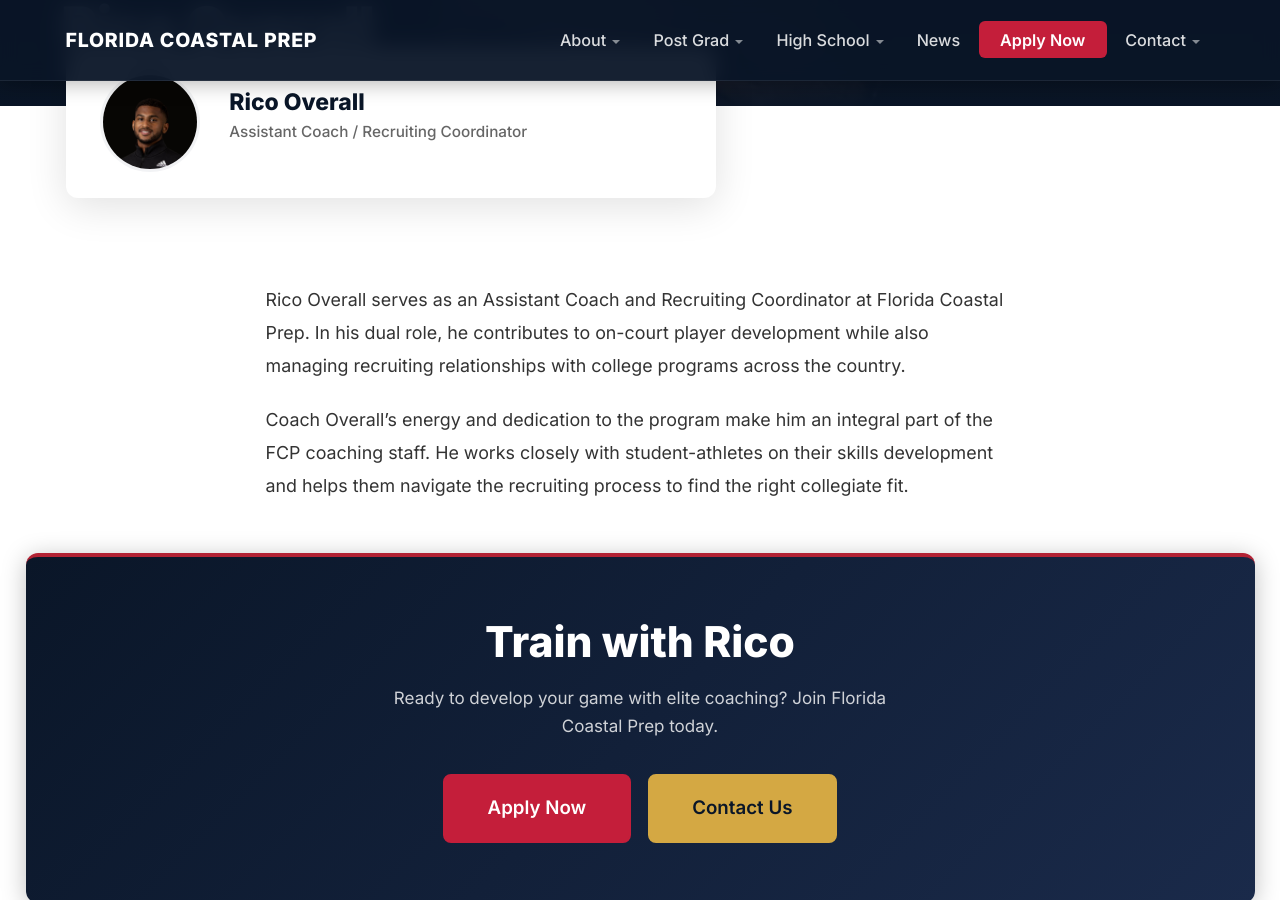
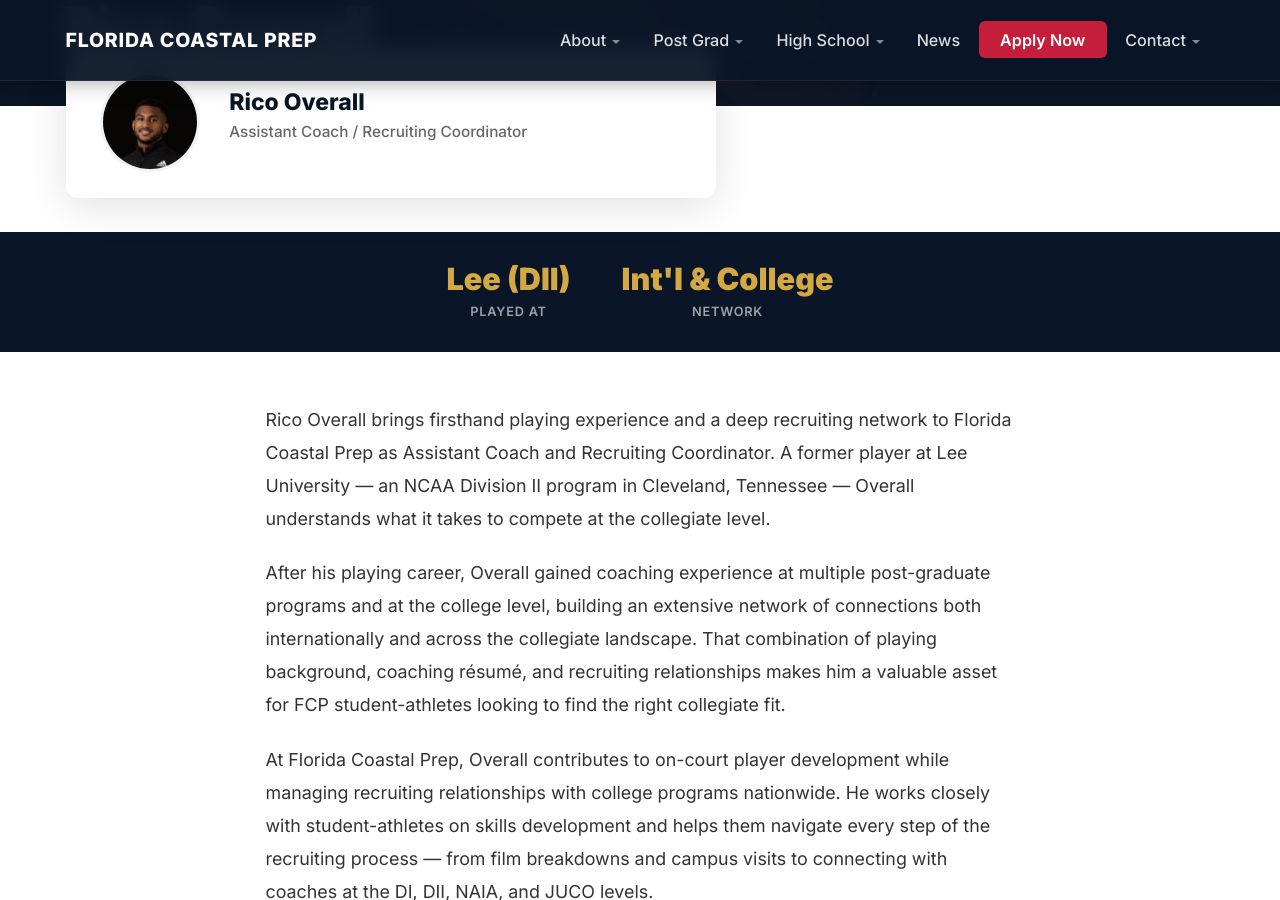
Before and after one commit to CoachD23/fcp-jekyll-site, a Jekyll site: the page built from coaches/rico-overall.md, in a window 1280 px wide and 900 px high, scrolled down 344 px. Built offline with Jekyll 4.4.1, drawn with Linux system fonts in a browser that asks for light colours; a script that is not in the unit is left out; some of the changed text lies outside the part shown.

Commit message:
feat: update Rico Overall & Vando Becheli bios
- Rico: added Lee University (NCAA DII) playing career, college coaching
  experience, post-grad stops, international & collegiate connections
- Vando: added 20-win seasons at Lighthouse Christian College (most
  recent head coaching stop before FCP)

Co-Authored-By: Claude Opus 4.6 <noreply@anthropic.com>

```diff
--- a/_data/staff.yml
+++ b/_data/staff.yml
@@ -42,11 +42,11 @@
   badge: ""
   image: "/assets/images/coaches/vando-becheli.jpg"
   action_image: ""
-  bio: "Fifth-year National Post Grad Head Coach, formerly of Utah State University Eastern with over 120 wins in 8 seasons. His 2009-2010 team finished third in NJCAA after winning a Region XVIII championship."
+  bio: "Fifth-year National Post Grad Head Coach with 120+ wins at Utah State Eastern (Region XVIII champ, 3rd NJCAA) and 20-win seasons every year at Lighthouse Christian College. Brazilian native with 25 years of professional playing and coaching experience."
   bio_extended: |
-    Vando Becheli brings a global perspective to Florida Coastal Prep as the PG Director and Assistant Athletic Director. A Brazilian native with 25 years of professional playing and coaching experience, Becheli has coached at the highest levels on multiple continents.
+    Vando Becheli brings a global perspective to Florida Coastal Prep as the National Post Grad Director and Assistant Athletic Director. A Brazilian native with 25 years of professional playing and coaching experience, Becheli has coached at the highest levels on multiple continents.
 
-    Before joining FCP, he led Utah State University Eastern to over 120 wins in 8 seasons, including a Region XVIII championship and a third-place NJCAA national finish in 2009-2010.
+    Before joining FCP, Becheli served as head coach at Lighthouse Christian College, where he won 20 or more games every season — cementing his reputation as a program builder who elevates talent year after year. Prior to that, he led Utah State University Eastern to over 120 wins in 8 seasons, including a Region XVIII championship and a third-place NJCAA national finish in 2009-2010.
 
     His experience in Brazil's Top League contributed to athlete development resulting in NBA placements, and he assisted with the 2016 Rio Olympics basketball program. At FCP, Becheli oversees the post-graduate program and brings an international recruiting network that spans South America, Europe, and Asia.
   stats:
@@ -244,13 +244,19 @@
   badge: ""
   image: "/assets/images/coaches/rico-overall.jpg"
   action_image: ""
-  bio: "Assistant Coach and Recruiting Coordinator at Florida Coastal Prep, supporting player development and connecting talent with collegiate opportunities."
+  bio: "Former Lee University (NCAA DII) player with college coaching and post-grad program experience. Leverages extensive international and collegiate connections to place FCP athletes at every level."
   bio_extended: |
-    Rico Overall serves as an Assistant Coach and Recruiting Coordinator at Florida Coastal Prep. In his dual role, he contributes to on-court player development while also managing recruiting relationships with college programs across the country.
+    Rico Overall brings firsthand playing experience and a deep recruiting network to Florida Coastal Prep as Assistant Coach and Recruiting Coordinator. A former player at Lee University — an NCAA Division II program in Cleveland, Tennessee — Overall understands what it takes to compete at the collegiate level.
 
-    Coach Overall's energy and dedication to the program make him an integral part of the FCP coaching staff. He works closely with student-athletes on their skills development and helps them navigate the recruiting process to find the right collegiate fit.
-  stats: []
-  education: ""
+    After his playing career, Overall gained coaching experience at multiple post-graduate programs and at the college level, building an extensive network of connections both internationally and across the collegiate landscape. That combination of playing background, coaching résumé, and recruiting relationships makes him a valuable asset for FCP student-athletes looking to find the right collegiate fit.
+
+    At Florida Coastal Prep, Overall contributes to on-court player development while managing recruiting relationships with college programs nationwide. He works closely with student-athletes on skills development and helps them navigate every step of the recruiting process — from film breakdowns and campus visits to connecting with coaches at the DI, DII, NAIA, and JUCO levels.
+  stats:
+    - label: "Played At"
+      value: "Lee (DII)"
+    - label: "Network"
+      value: "Int'l & College"
+  education: "Lee University"
   hometown: ""
   social:
     twitter: ""
```
